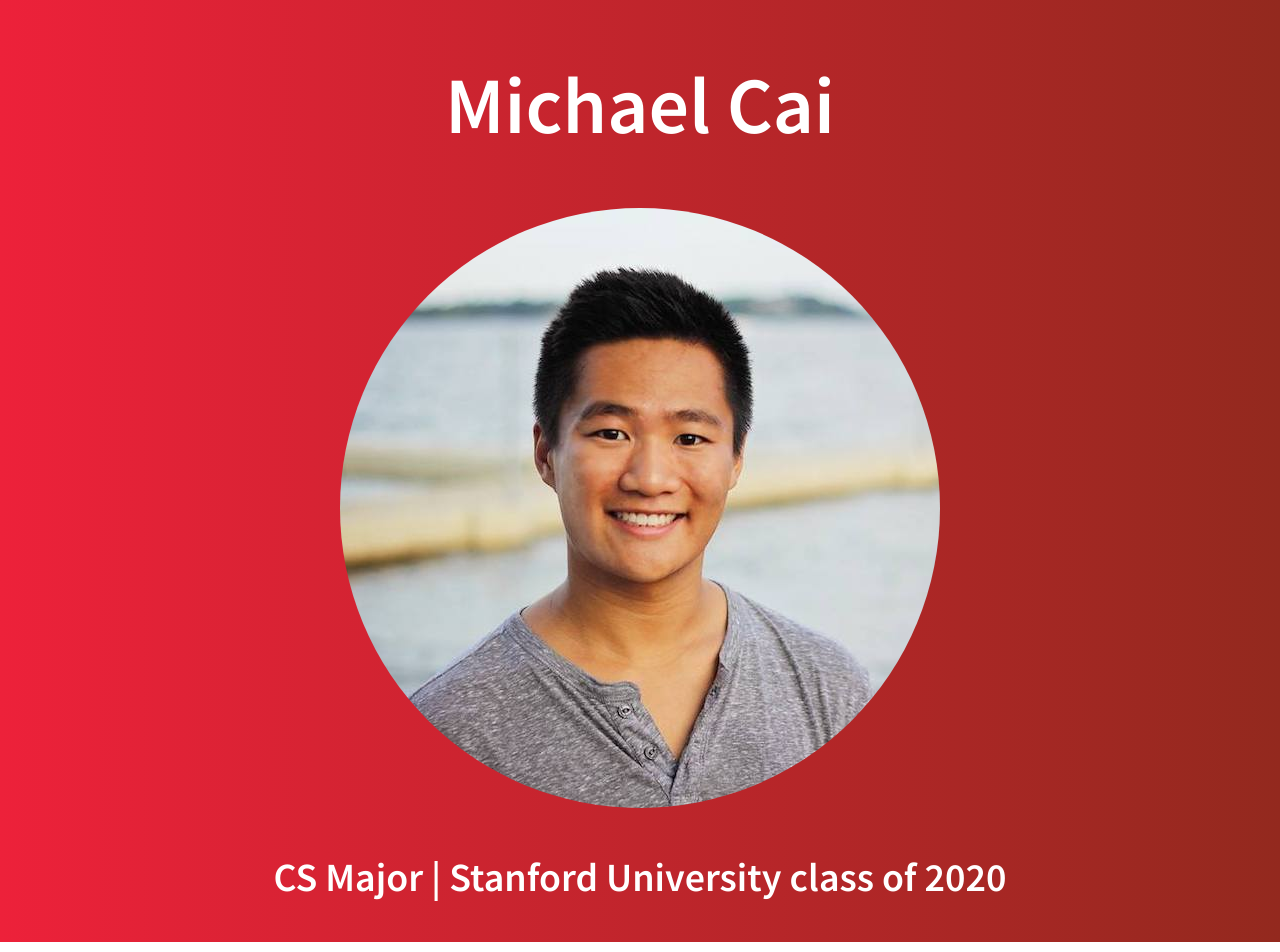
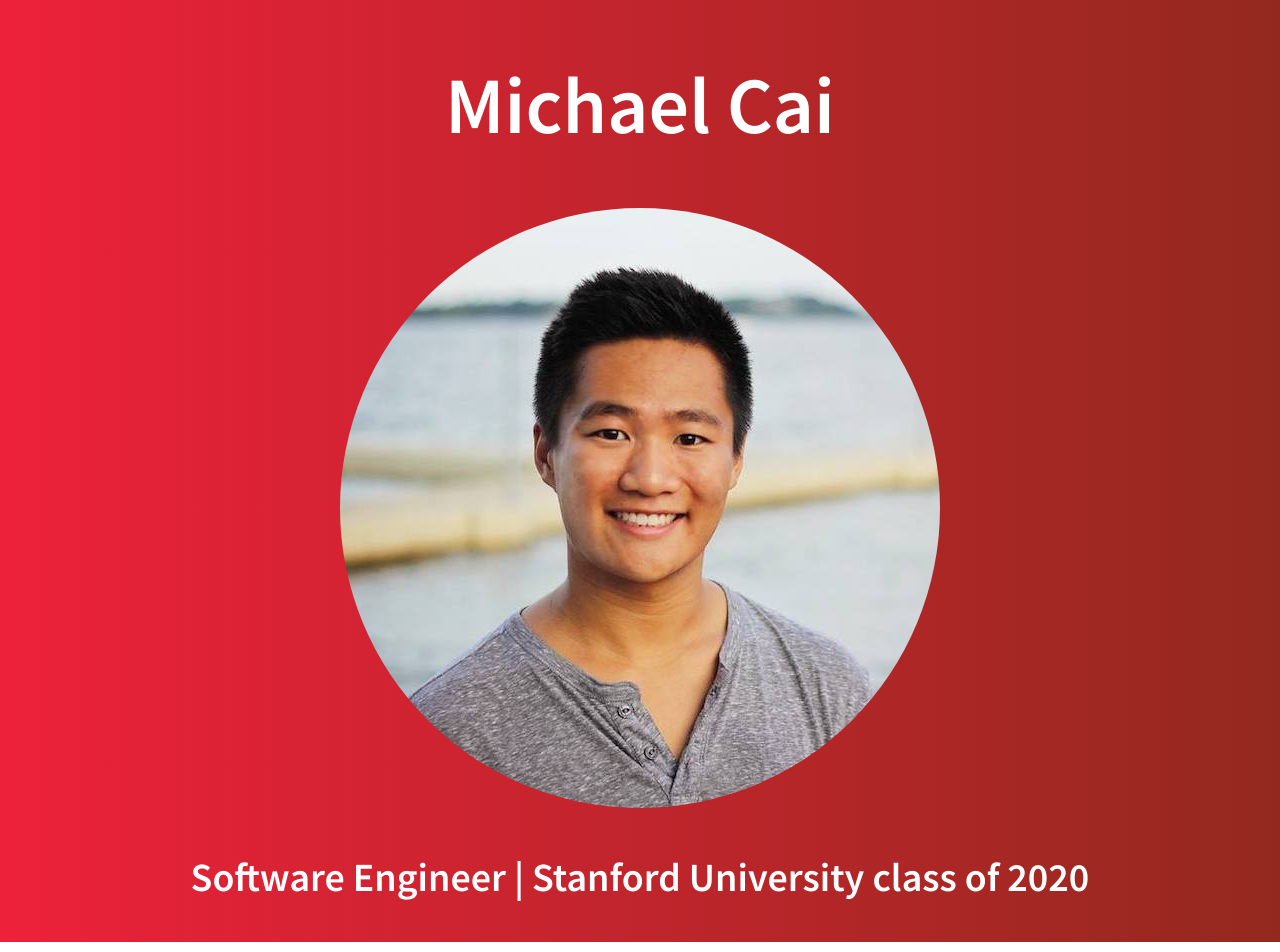
Before and after one commit to theCaiGuy/michaelcaidotcom, a React (Create React App) app: page / in a window 1280 px wide. Shown: the top 952 px of the page. Built offline with nearby package versions, Linux system fonts and the light colour scheme.

Commit message:
Minor aesthetic change

```diff
--- a/src/App.js
+++ b/src/App.js
@@ -14,7 +14,7 @@
       <div class = "Welcome-page">
         <h1 class = "Top-text">Michael Cai</h1>
         <img class = "Round-image" src = { require('./Photos/me.jpg') } alt = 'Me!'/>
-        <p class = "Top-infotext">CS Major | Stanford University class of 2020</p>
+        <p class = "Top-infotext">Software Engineer | Stanford University class of 2020</p>
       </div>
     );
   }
```
